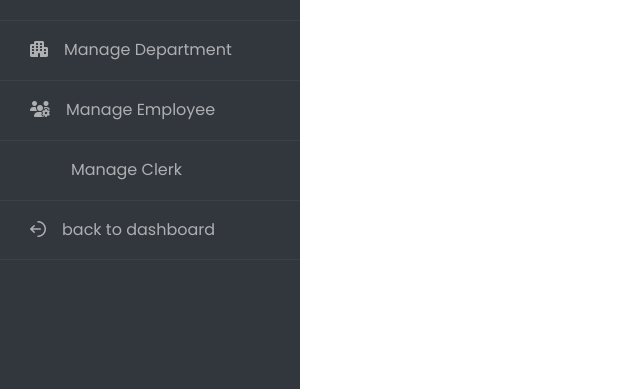
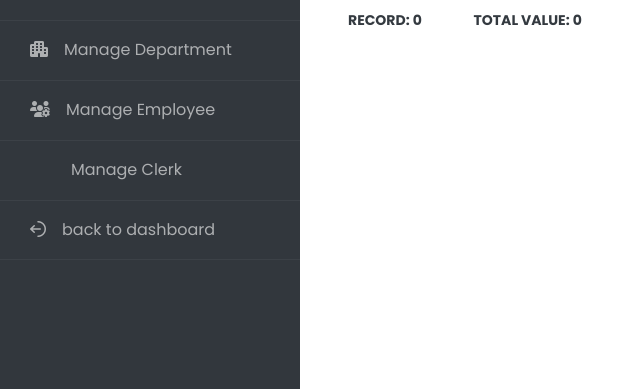
Before and after one commit to souleater0/coupon, a PHP site: page /admin/views/index.php?route=dashboard in a window 1280 px wide. Shown: the part 411-800 px from the top of the page, without its empty margins (0-640 px from the left). Run offline with PHP 8.4, Linux system fonts and the light colour scheme; a user stored in the database is signed in; data comes from the database, SQL or seed files in the repository; some libraries are stand-ins or nearby versions; some web fonts are replaced.

Commit message:
update food stub reports counter

```diff
--- a/admin/process/report_table.php
+++ b/admin/process/report_table.php
@@ -94,7 +94,6 @@
     if ($result->num_rows > 0) {
         while ($row = $result->fetch_assoc()) {
 ?>
-
         <tr>
             <td><?php echo $row["coupon_code"]; ?></td>
             <td><?php echo $row["coupon_value"]; ?></td>
--- a/admin/views/admin_dashboard.php
+++ b/admin/views/admin_dashboard.php
@@ -103,9 +103,23 @@
         </tbody>
 </table>
 </div>
+<div class="sticky-top top-0 ">
+    <span class="text-dark text-uppercase font-weight-bold">Record: </span><span class="text-dark text-uppercase font-weight-bold" id="recordCount">0</span>
+    <span class="ml-5 text-dark text-uppercase font-weight-bold">Total Value: </span><span class="text-dark text-uppercase font-weight-bold" id="totalCouponValue">0</span>
 </div>
+
 <script>
 $(document).ready(function(){
+    function calculateTotalCouponValue() {
+        var total = 0;
+        $('#tableReport tr').each(function() {
+            var couponValue = parseFloat($(this).find('td:eq(1)').text());
+            if (!isNaN(couponValue)) {
+                total += couponValue;
+            }
+        });
+        $('#totalCouponValue').text(total.toFixed(2)); // Assuming coupon value is a decimal
+    }
     toastr.options = {
                 "closeButton": true,
                 "debug": false,
@@ -152,6 +166,11 @@ $(document).ready(function(){
                         toastr.success("Report Generated Successfully");
                     }
                     $('#tableReport').html(data);
+                    var tbody = document.getElementById('tableReport');
+                    var tdElements = tbody.querySelectorAll('tr');
+                    var numberOfTd = tdElements.length;
+                    $("#recordCount").text(numberOfTd);
+                    calculateTotalCouponValue();
                 }
         });
     });
--- a/admin/views/manage_owner_FS.php
+++ b/admin/views/manage_owner_FS.php
@@ -28,7 +28,6 @@
     </tr>
   </thead>
   <tbody id="manageTable">
-
   </tbody>
 </table>
 </div>
```
